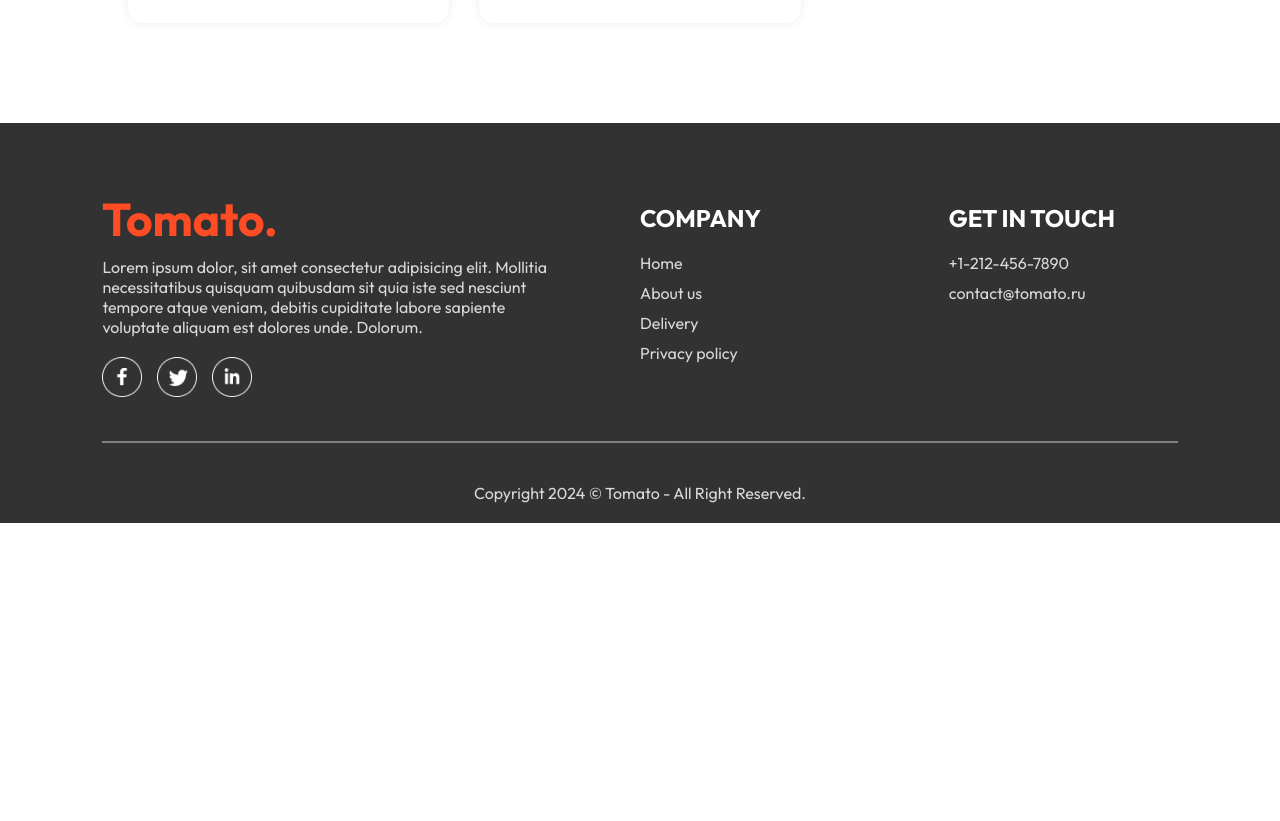
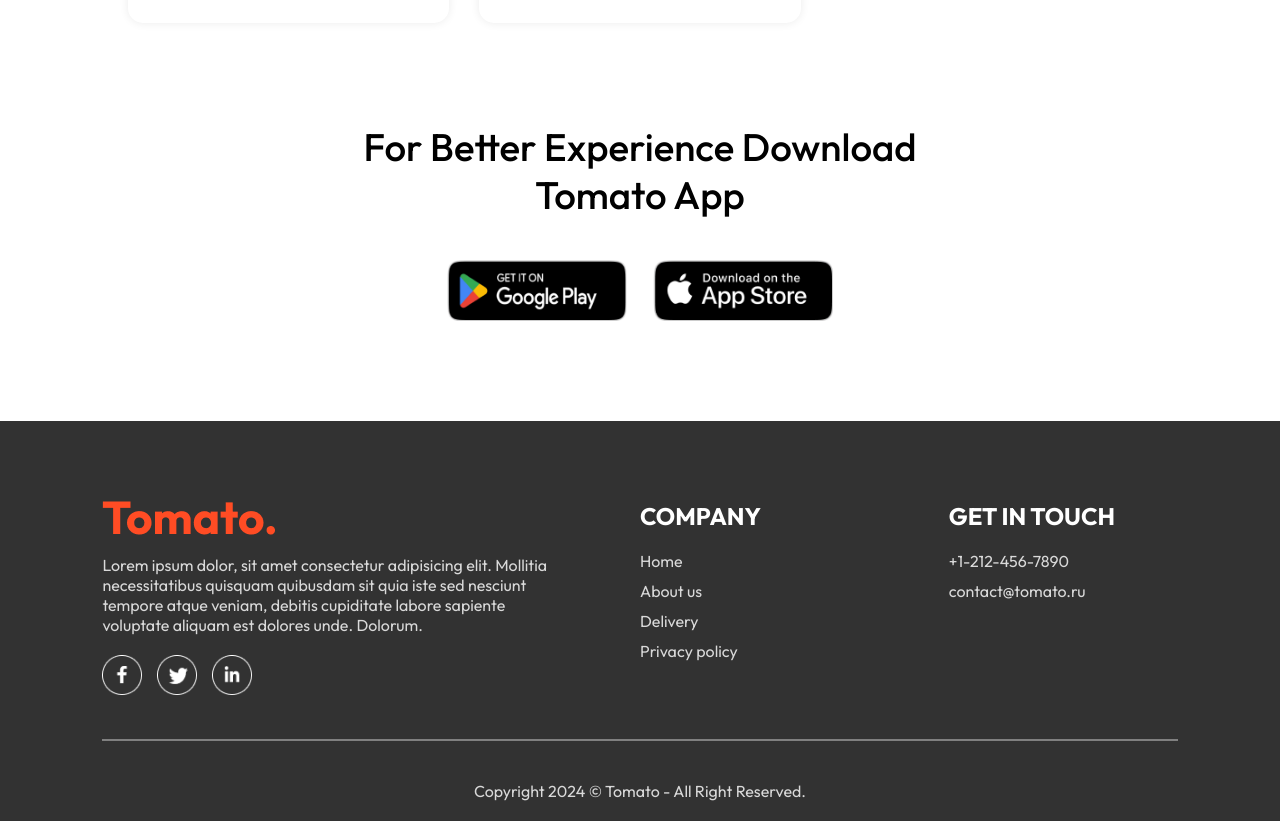
Before and after one commit to AleksandrKuzmin-dev/tomato-food-app-react, a React (Vite) app in the folder frontend/: page / in a window 1280 px wide. Shown: the part 5960-6781 px from the top of the page. Before the commit the page ends 6483 px from the top, so only its background shows below. Built offline with nearby package versions, Linux system fonts and the light colour scheme.

Commit message:
Добавил компонент /AppDownload/

```diff
--- /dev/null
+++ b/frontend/src/components/AppDownload/AppDownload.jsx
@@ -0,0 +1,16 @@
+import { assets } from '../../assets/assets';
+import './appDownload.css';
+
+const AppDownload = () => {
+  return (
+    <div className="app-download" id="app-download">
+        <p>For Better Experience Download <br /> Tomato App</p>
+        <div className="app-download-platforms">
+            <img src={assets.play_store} alt="Google Play"/>
+            <img src={assets.app_store} alt="App Store"/>
+        </div>
+    </div>
+  )
+}
+
+export default AppDownload
--- /dev/null
+++ b/frontend/src/components/AppDownload/appDownload.css
@@ -0,0 +1,24 @@
+.app-download {
+    margin: auto auto;
+    margin-top: 100px;
+    font-size: max(3vw, 20px);
+    text-align: center;
+    font-weight: 500;
+}
+
+.app-download-platforms {
+    display: flex;
+    justify-content: center;
+    gap: max(2vw, 10px);
+    margin-top: 40px;
+}
+
+.app-download-platforms img {
+    width: max(30vw, 120px);
+    max-width: 180px;
+    transition: 0.5s;
+}
+
+.app-download-platforms img:hover {
+    transform: scale(1.05);
+}
--- a/frontend/src/pages/Home/Home.jsx
+++ b/frontend/src/pages/Home/Home.jsx
@@ -3,6 +3,7 @@
 import ExploreMenu from '../../components/ExploreMenu/ExploreMenu';
 import Header from '../../components/Header/Header';
 import FoodDisplay from '../../components/FoodDisplay/FoodDisplay';
+import AppDownload from '../../components/AppDownload/AppDownload';
 
 import './home.css';
 
@@ -15,6 +16,7 @@
             <Header />
             <ExploreMenu category={category} setCategory={setCategory} />
             <FoodDisplay category={category} />
+            <AppDownload />
         </div>
     );
 };
```
